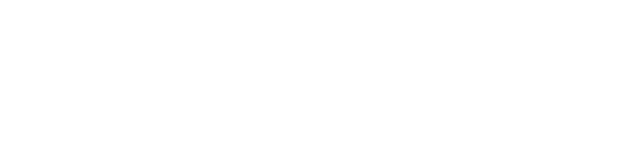
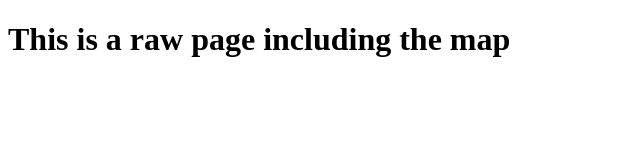
Before and after one commit to KiindaLiinda/Google-SPS-Team-45, a plain HTML site: page maps.html in a window 1280 px wide. Shown: the whole page, without its empty margins (0-640 px from the left). Drawn offline with Linux system fonts and the light colour scheme.

Commit message:
add map.js for Google Maps API // add title to html

```diff
--- a/maps.html
+++ b/maps.html
@@ -1,7 +1,10 @@
 <!DOCTYPE html>
 <html>
 <head>
+  <title>Maps | We Help</title>
 </head>
 <body>
+  <h1>This is a raw page including the map</h1>
+
 </body>
 </html>
--- /dev/null
+++ b/maps.js
@@ -0,0 +1 @@
+//This will include all the raw code for the Google Maps API
```
